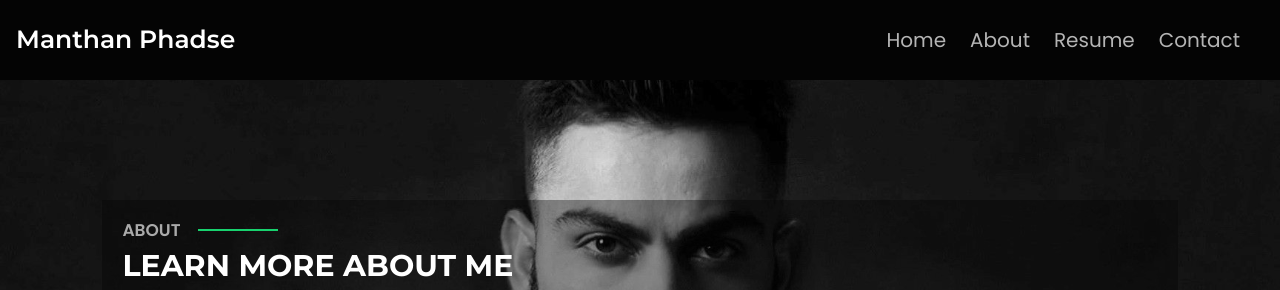
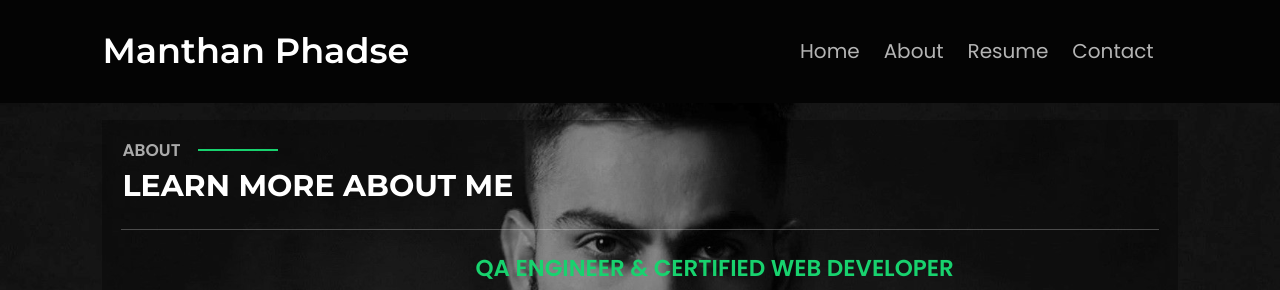
Before and after one commit to kanchan6927/portfolio-2, a Flask app: page /about in a window 1280 px wide. Shown: the top 290 px of the page. Run offline with Flask 3, Linux system fonts and the light colour scheme; some libraries are stand-ins or nearby versions.

Commit message:
medias added

```diff
--- a/data.txt
+++ b/data.txt
@@ -65,4 +65,4 @@
 
 Name: jhdcSubject:Hello, this mail is sent by your portfolio for track of Visitor.
 
-Name: :)
+Name: man
--- a/static/css/styles.css
+++ b/static/css/styles.css
@@ -8,10 +8,7 @@
     background-attachment: fixed;
 }
 
-@media only screen and (max-width: 600px) {
-    body {
-        background-position: center;
-    }
+@media only screen and (max-width: 900px) {
     body {
         background-position: center;
     }
@@ -46,27 +43,38 @@
 }
 
 .navigation-menu {
-    /* position: fixed;
+    position: fixed;
     top: 0;
     z-index: 1;
     width: 100%;
-    height: 100px;
-    padding: 0 8%;
+   /* height: 100px; */
+    padding: 20px 8%;
     left: 0;
-    right: 0; */
+    right: 0;
     background-color: #040404;
-    padding: 1em;
+}
+
+@media only screen and (max-width: 900px) {
+    .navigation-menu {
+        padding: 20px;
+    }
 }
 
 .main-logo {
     font-family: 'Montserrat', sans-serif;
     text-decoration: none;
     color: #fff;
-    /* font-size: 35px; */
-    font-size: 25px;
+    font-size: 35px;
     font-weight: 600;
     letter-spacing: 0;
 }
+
+@media only screen and (max-width: 900px) {
+    .main-logo {
+        font-size: 25px;
+    }
+}
+
 
 .main-logo:hover {
     color: #fff;
@@ -77,9 +85,8 @@
 }
 
 .navbar-collapse {
-    padding-left: 1em;
+    padding-left: 10px;
 }
-
 
 /* home page */
 #header-items {
--- a/templates/header.html
+++ b/templates/header.html
@@ -30,7 +30,7 @@
 </head>
 
 <body>
-    <header id="header-section" class="">
+    <header id="header-section" class="container-fluid">
         <nav class="navigation-menu navbar  navbar-expand-lg">
 
             <a class="main-logo navbar-brand" href="{{ url_for('home_page') }}">Manthan Phadse</a>
```
